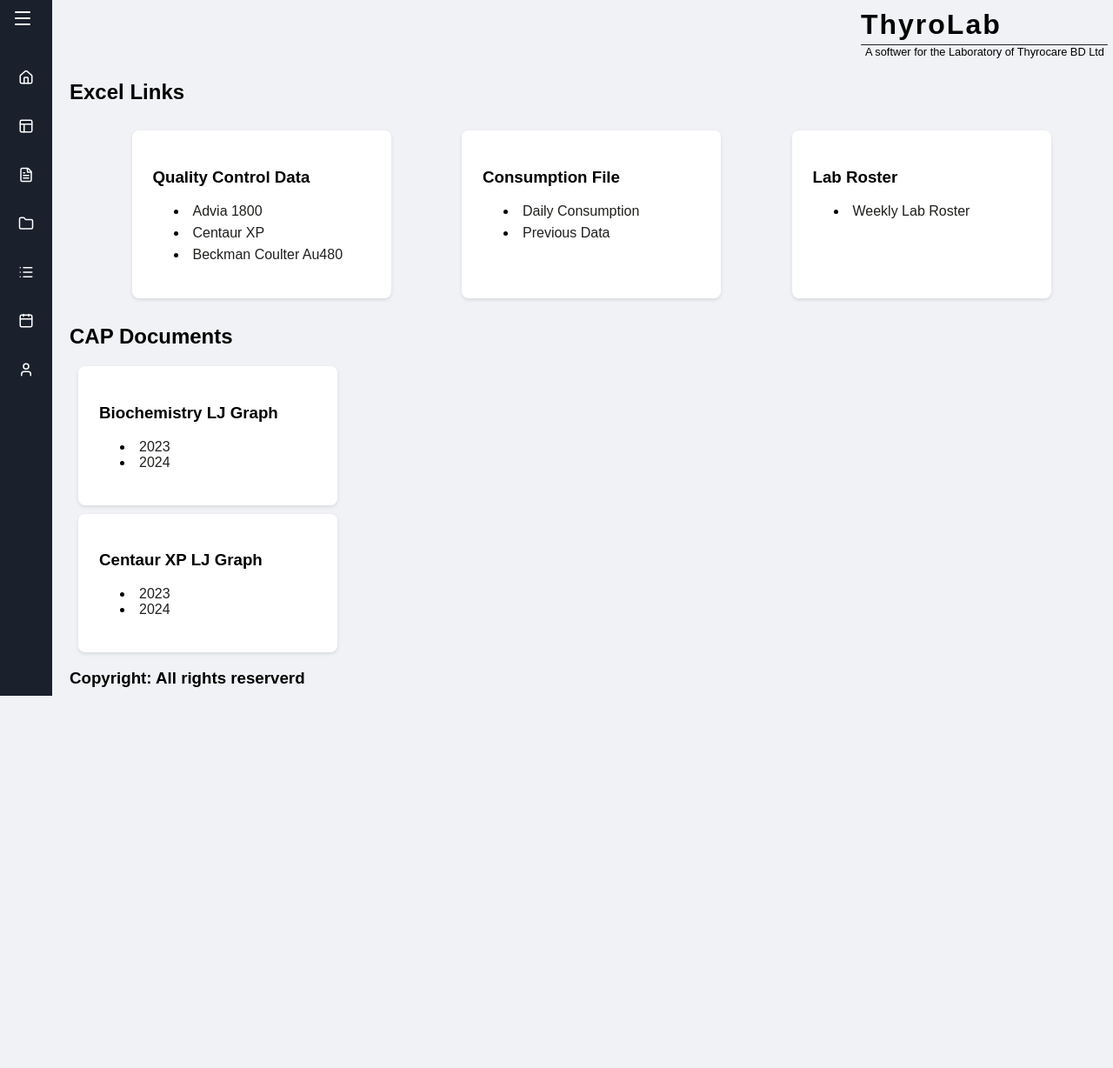
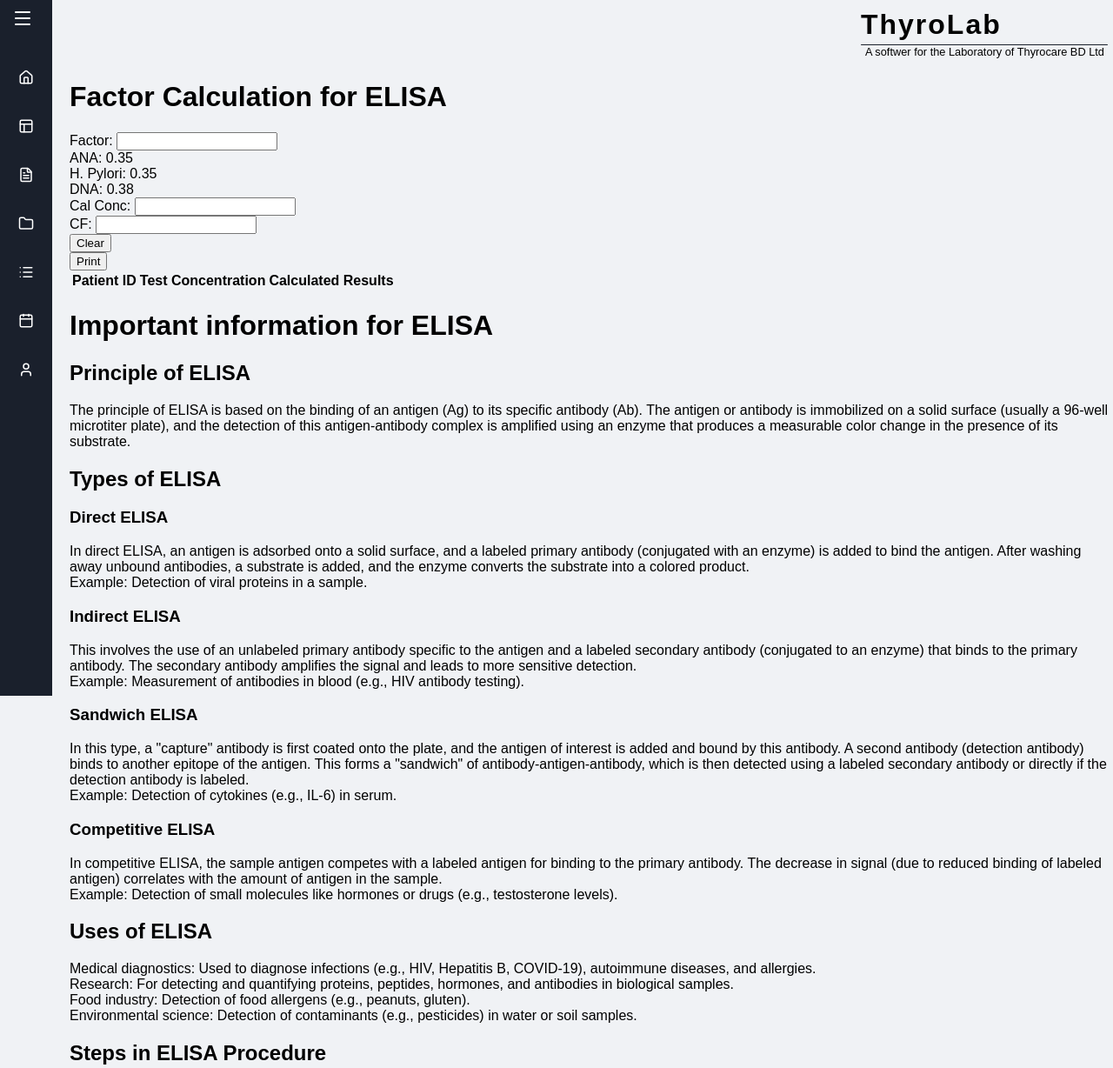
Before and after one commit to Thyrocarebd/.thyrolab, a plain HTML site: page index.html in a window 1280 px wide. Shown: the top 1228 px of the page at 87% size. Before the commit the page ends 969 px from the top, so only its background shows below. Drawn offline with nearby package versions, Linux system fonts and the light colour scheme.

Commit message:
Update index.html

```diff
--- a/index.html
+++ b/index.html
@@ -49,113 +49,108 @@
             <p>A softwer for the Laboratory of Thyrocare BD Ltd</p>
         </div>
         </header>
-<!--         <h2>Dashboard</h2>
-        <div class="card-container">
-            <div class="card">
-                <h2>Project Status</h2>
-                <p>5 active projects</p>
-                <p>2 completed this week</p>
-            </div>
-            <div class="card">
-                <h2>Task Overview</h2>
-                <p>15 tasks due today</p>
-                <p>3 high priority tasks</p>
-            </div>
-            <div class="card">
-                <h2>Team Performance</h2>
-                <p>87% productivity rate</p>
-                <p>4 team members online</p>
-            </div>
-        </div>
-        <div class="content-section">
-            <h2>Recent Activity</h2>
-            <ul>
-                <li>John updated Project A documentation</li>
-                <li>Sarah completed 3 high priority tasks</li>
-                <li>Team meeting scheduled for tomorrow at 10 AM</li>
-                <li>New project proposal submitted by Mark</li>
-            </ul>
-        </div> -->
-        <div class="excel">
-            <h2 id="excel">Excel Links</h2>
-           <div class="excel-container">
 
-            <div class="ex-card">
-                <h3>Quality Control Data</h3>
-                <ul>
-                    <li>
-                <a href="https://docs.google.com/spreadsheets/d/1TfRzsM9kiDL7cn5Sg8bVV_nCY7EXWj-0pHcUUqYMRCk/edit?usp=sharing" target="_blank" rel="noopener noreferrer">Advia 1800</a>
-            </li>
-            <li>
-                <a href="https://docs.google.com/spreadsheets/d/1JKY0OqaCJ0RkG8KDOKTuhUIX9W-ptuCOJU2-cEVYQtg/edit?usp=sharing" target="_blank" rel="noopener noreferrer">Centaur XP</a>
-            </li>
-            <li>
-                <a href="https://docs.google.com/spreadsheets/d/1h9KwWZGgEXkbcTGF80-7S4AP5njOIBlrUoGy3pQ5DcI/edit?usp=sharing" target="_blank" rel="noopener noreferrer">Beckman Coulter Au480</a>
-            </li>
-            </ul>
-            </div>
+          <div class="parent">
+    <div class="container" id="container">
+        <h1>Factor Calculation for ELISA</h1>
 
-            <div class="ex-card">
-                <h3>Consumption File</h3>
-                <ul>
-                <li>
-                <a href="https://docs.google.com/spreadsheets/d/1He_tpa8Cg1pMqMAnksJvHuXpj3P69s2L1qPC6d531B0/edit?usp=sharing" target="_blank" rel="noopener noreferrer">Daily Consumption</a>
-            </li>
-            <li>
-                <a href="https://drive.google.com/drive/folders/1IKtvRKJZ_QT7aIyvDZOnHHir3zF6IDwn?usp=sharing" target="_blank" rel="noopener noreferrer">Previous Data</a>
-            </li>
-        </ul>
-            </div>
+        <div class="input-section">
+            <form id="calculationForm">
+                <div class="input-group">
+                    <label for="factor">Factor:</label>
 
-            <div class="ex-card">
-                <h3>Lab Roster</h3>
-                <ul>
-                    <li>
-                <a href="https://docs.google.com/spreadsheets/d/1dkaam-kU75n3Rp2of8Ol50oaMUSSa2z7Yb44ubDnk6c/edit?usp=sharing" target="_blank" rel="noopener noreferrer">Weekly Lab Roster</a>
-            </li>
-            </ul>
+                    <input type="number" id="factor" aria-label="Factor" step="0.01" required oninput="calculateCF()" onkeydown="moveToNextField(event, 'conc')">
+                    <div class="hover-message">ANA: 0.35 <br> H. Pylori: 0.35 <br>DNA: 0.38</div>
+                </div>
+
+
+                <div class="input-group">
+                    <label for="conc">Cal Conc:</label>
+                    <input type="number" id="conc" aria-label="Concentration" step="0.001" required oninput="calculateCF()" onkeydown="moveToNextField(event, 'resetButton')">
+                </div>
+
+                <div class="input-group">
+                    <label for="cf">CF:</label>
+                    <input type="number" id="cf" aria-label="CF" readonly>
+                </div>
+
+
+            </form>
+            <div class ="elisa-buttons">
+            <button type="button" class="reset" id="resetButton">Clear</button><br>
+            <button class="print" id="printButton" onclick="printDiv('container')">Print</button>
             </div>
         </div>
 
-        <div class="cap" id="cap">
-            <h2>CAP Documents</h2>
-        </div>
+        <table id="patientTable">
+            <thead>
+                <tr>
+                    <th>Patient ID</th>
+                    <th>Test Concentration</th>
+                    <th>Calculated Results</th>
+                </tr>
+            </thead>
+            <tbody>
+                <!-- Rows will be dynamically generated -->
+            </tbody>
+        </table>
+    </div>
 
-        <div class="cap-container">
-            <div class="ex-card">
-                <h3>Biochemistry LJ Graph</h3>
-                <ul>
-                <li><a href="https://drive.google.com/drive/folders/1POdGIwCQsra5p6m12zY2IioEOcePr-O_?usp=drive_link" target="_blank">2023</a>
-            </li>
-            <li><a href="https://drive.google.com/drive/folders/1ggw6SI4b733ZQO3wWW2DE1Vkl8CpAS_e?usp=drive_link" target="_blank">2024</a>
-            </li>
-        </ul>
+    <div class="container2">
 
-            </div>
+        <h1>Important information for ELISA</h1>
+        <h2>Principle of ELISA</h2>
+<p>The principle of ELISA is based on the binding of an antigen (Ag) to its specific antibody (Ab). The antigen or antibody is immobilized on a solid surface (usually a 96-well microtiter plate), and the detection of this antigen-antibody complex is amplified using an enzyme that produces a measurable color change in the presence of its substrate.</p>
 
-            <div class="ex-card">
-                <h3>Centaur XP LJ Graph</h3>
-                <ul>
-                <li><a href="https://drive.google.com/drive/folders/1POdGIwCQsra5p6m12zY2IioEOcePr-O_?usp=drive_link" target="_blank">2023</a>
-            </li>
-            <li><a href="https://drive.google.com/drive/folders/1ggw6SI4b733ZQO3wWW2DE1Vkl8CpAS_e?usp=drive_link" target="_blank">2024</a>
-            </li>
-        </ul>
+<h2>Types of ELISA</h2>
+<h3>Direct ELISA</h3>
+<p>In direct ELISA, an antigen is adsorbed onto a solid surface, and a labeled primary antibody (conjugated with an enzyme) is added to bind the antigen. After washing away unbound antibodies, a substrate is added, and the enzyme converts the substrate into a colored product. <br> Example: Detection of viral proteins in a sample.</p>
 
-            </div>
+<h3>Indirect ELISA</h3>
+<p>This involves the use of an unlabeled primary antibody specific to the antigen and a labeled secondary antibody (conjugated to an enzyme) that binds to the primary antibody. The secondary antibody amplifies the signal and leads to more sensitive detection. <br> Example: Measurement of antibodies in blood (e.g., HIV antibody testing).</p>
+<h3>Sandwich ELISA</h3>
+<p>In this type, a "capture" antibody is first coated onto the plate, and the antigen of interest is added and bound by this antibody. A second antibody (detection antibody) binds to another epitope of the antigen. This forms a "sandwich" of antibody-antigen-antibody, which is then detected using a labeled secondary antibody or directly if the detection antibody is labeled.
+
+    <br>   Example: Detection of cytokines (e.g., IL-6) in serum.</p>
+<h3>Competitive ELISA</h3>
+<p>In competitive ELISA, the sample antigen competes with a labeled antigen for binding to the primary antibody. The decrease in signal (due to reduced binding of labeled antigen) correlates with the amount of antigen in the sample.
+
+    <br> Example: Detection of small molecules like hormones or drugs (e.g., testosterone levels).</p>
+<h2>Uses of ELISA</h2>
+<p>Medical diagnostics: Used to diagnose infections (e.g., HIV, Hepatitis B, COVID-19), autoimmune diseases, and allergies. <br>
+    Research: For detecting and quantifying proteins, peptides, hormones, and antibodies in biological samples. <br>
+    Food industry: Detection of food allergens (e.g., peanuts, gluten). <br>
+    Environmental science: Detection of contaminants (e.g., pesticides) in water or soil samples.</p>
+<h2>Steps in ELISA Procedure</h2>
+<p>
+Coating: A known antigen or antibody is adsorbed onto a microplate well. <br>
+Blocking: Unbound sites are blocked with a protein solution (e.g., BSA or skim milk) to prevent non-specific binding.<br>
+Incubation: The sample containing the antigen or antibody is added to the well and incubated for binding.<br>
+Washing: Excess unbound molecules are washed away using a buffer.<br>
+Detection: The enzyme-conjugated antibody is added for detection, followed by another washing step.<br>
+Substrate addition: A substrate is added that reacts with the enzyme to produce a color change.<br>
+Reading: The intensity of the color change is measured using a spectrophotometer.
+</p>
+<h2>Instructions for Better Results During Manual Testing</h2>
+<p>Proper Plate Coating: Ensure uniform coating of antigen or antibody by using optimized concentrations and following the incubation times recommended by the protocol.<br>
+    Efficient Washing: Ensure thorough washing to remove unbound antibodies or reagents, as inadequate washing can lead to high background and false-positive results.<br>
+    Avoid Contamination: Use fresh pipette tips and wear gloves to avoid sample contamination.<br>
+    Incubation Conditions: Maintain proper incubation temperature and time. Variations can affect antibody binding and enzyme activity.<br>
+    Substrate Handling: Avoid exposure of substrates to light before use, as some are light-sensitive. Use fresh substrate solutions to avoid compromised reactions.<br>
+    Control Wells: Always include positive and negative controls to validate the assay performance.<br>
+    Minimize Edge Effects: Use a humidified chamber for plate incubation to prevent evaporation at the edges, which can cause uneven results.</p>
+
+    </div>
+
+</div>
+<footer>
+    <p>Copyright: All rights Reserved</p>
+</footer>
 
 
-        </div>
+</main>
 
 
-        </div>
-        <footer>
-            <h3>Copyright: All rights reserverd</h3>
-        </footer>
-
-
-
-    </main>
 
     <script src="main.js"></script>
 </body>
```
